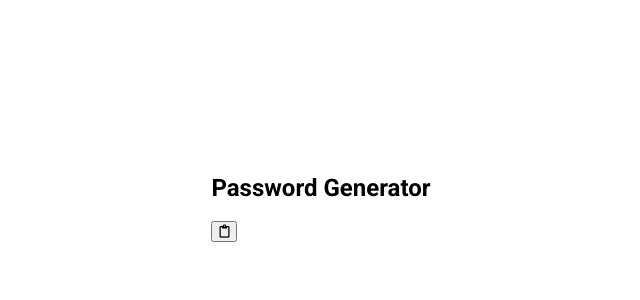
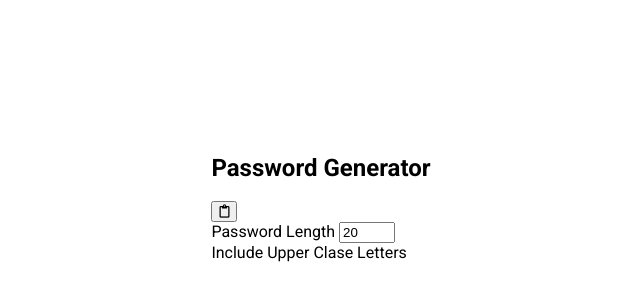
Before and after one commit to DanDo385/password_generator, a plain HTML site: page index.html in a window 1280 px wide. Shown: the part 202-502 px from the top of the page, without its empty margins (319-959 px from the left). Drawn offline with Linux system fonts and the light colour scheme.

Commit message:
html save two

```diff
--- a/index.html
+++ b/index.html
@@ -18,8 +18,12 @@
       </div>
       <div class="settings">
         <div class="setting">
+          <label>Password Length</label>
+          <input type="number" id="length" min="4" max="20" value="20">
+        </div>
+        <div class="setting"></div>
+          <label>Include Upper Clase Letters</label>
 
-        </div>
       </div>
     </div>
     <script src="script.js"></script>
```
